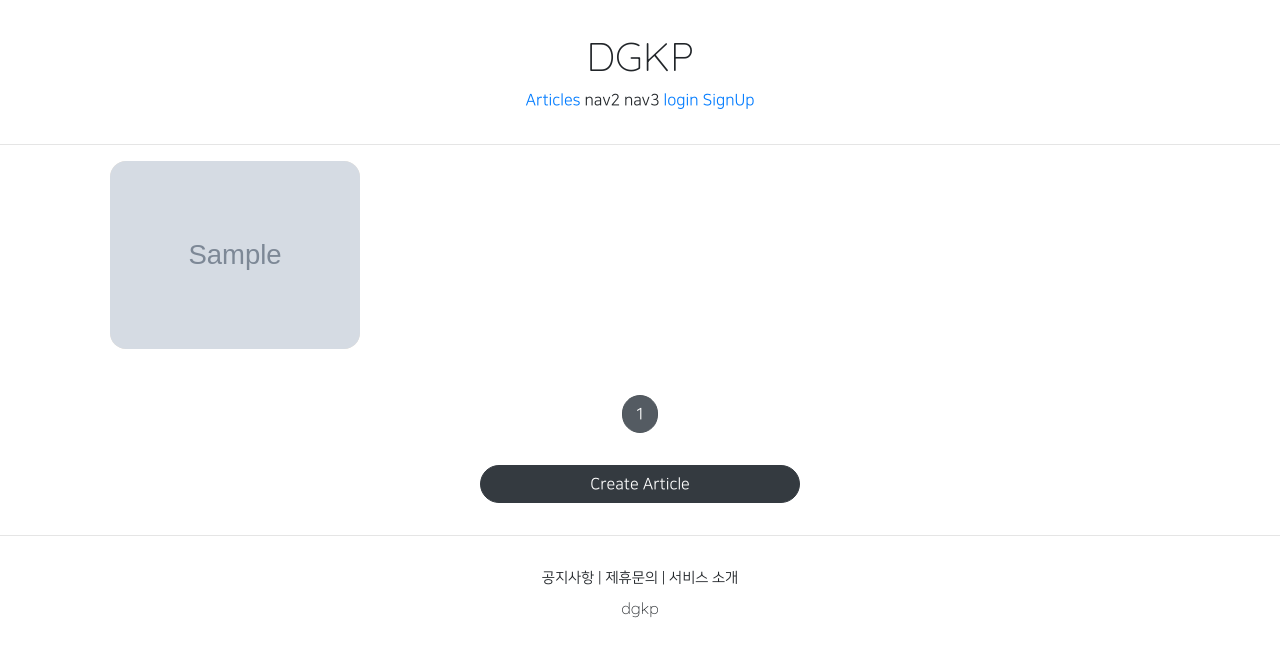
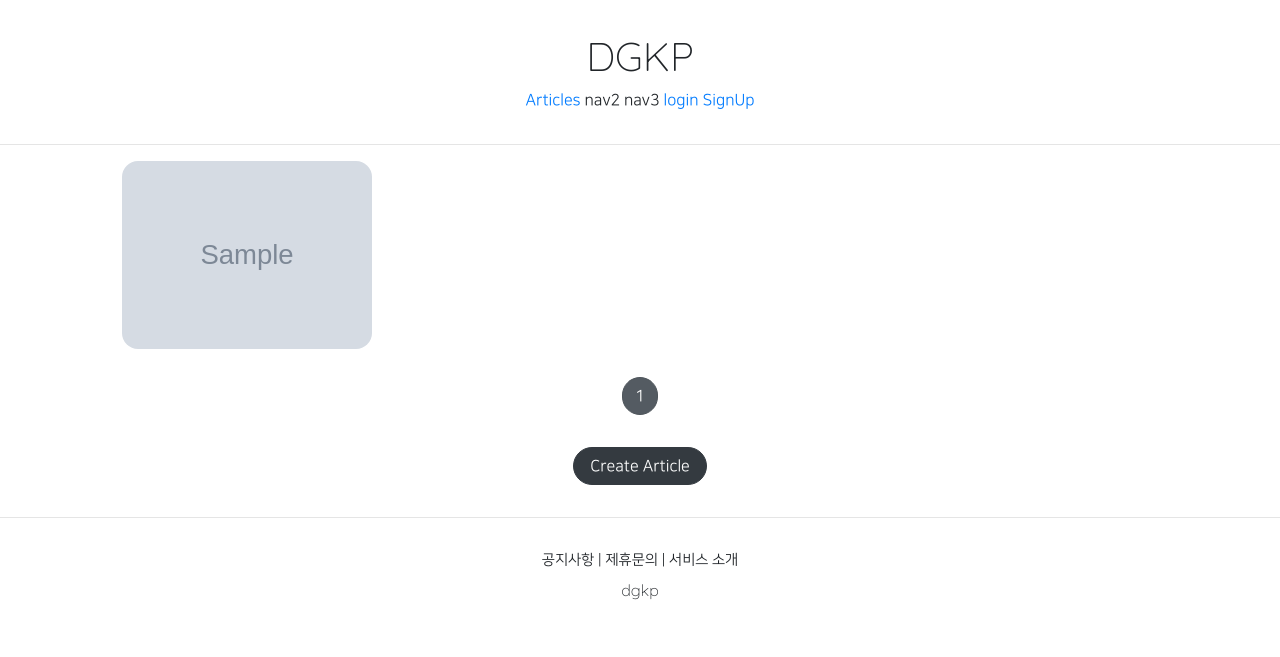
Before and after one commit to jw3215/dgkp, a Django app: page /articles/list/ in a window 1280 px wide. Shown: the top 657 px of the page. Run offline with Django 3.2, Linux system fonts and the light colour scheme; tables that the repository leaves empty hold one stand-in row (values such as "Sample post"); grey boxes marked "Sample" are stand-in pictures; some libraries are stand-ins or nearby versions.

Commit message:
djust django 39

```diff
--- a/articleapp/templates/articleapp/list.html
+++ b/articleapp/templates/articleapp/list.html
@@ -2,9 +2,17 @@
 {% load static %}
 {% block content %}
 <style>
+    .container {
+        padding: 0;
+        margin: 0, auto;
+    }
+
+    .container a {
+        width: 45%;
+        max-width: 250px;
+    }
+
     .container div {
-        width: 250px;
-        background-color: antiquewhite;
         display: flex;
         justify-content: center;
         align-items: center;
@@ -17,7 +25,6 @@
     }
 </style>
 
-<body>
 {% if article_list %}
 <div class="container">
     {% for article in article_list %}
@@ -37,10 +44,9 @@
 {% include "snippets/pagination.html" with page_obj=page_obj %}
 
 <div style="text-align:center">
-        <a href="{% url 'articleapp:create' %}" class="btn btn-dark rounded-pill col-3 mt-3 mb-3">
+    <a href="{% url 'articleapp:create' %}" class="btn btn-dark rounded-pill mt-3 mb-3 px-3">
         Create Article
     </a>
 </div>
-</body>
 
 {% endblock content %}
--- a/dgkp/settings.py
+++ b/dgkp/settings.py
@@ -37,7 +37,7 @@
 # SECURITY WARNING: don't run with debug turned on in production!
 DEBUG = True
 
-ALLOWED_HOSTS = []
+ALLOWED_HOSTS = ["*"]
 
 
 # Application definition
--- a/static/base.css
+++ b/static/base.css
@@ -18,3 +18,9 @@
 .dgkp_footer_btn {
   font-size: 0.9rem;
 }
+
+@media screen and (max-width: 500px) {
+  html {
+    font-size: 13px;
+  }
+}
--- a/static/js/magicGrid.js
+++ b/static/js/magicGrid.js
@@ -284,7 +284,7 @@
 let magicGrid = new MagicGrid({
   container: ".container",
   animate: true,
-  gutter: 30,
+  gutter: 12,
   static: true,
   useMin: true,
 });
--- a/templates/head.html
+++ b/templates/head.html
@@ -3,7 +3,7 @@
 <head>
   <meta charset="UTF-8" />
   <meta http-equiv="X-UA-Compatible" content="IE=edge" />
-  <meta name="viewport" content="width=device-width, initial-scale=1.0" />
+  <meta name="viewport" content="width=device-width, initial-scale=1.0, shrink-to-fit=no" />
   <title>DGKP</title>
   <!-- BOOTSTRAP LINK -->
   <link rel="stylesheet" href="https://cdn.jsdelivr.net/npm/bootstrap@4.6.0/dist/css/bootstrap.min.css"
```
Lines whose indentation alone changed are shown as unchanged.
